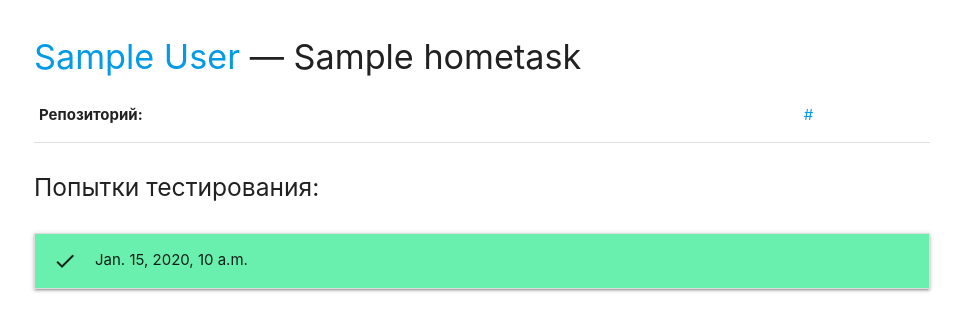
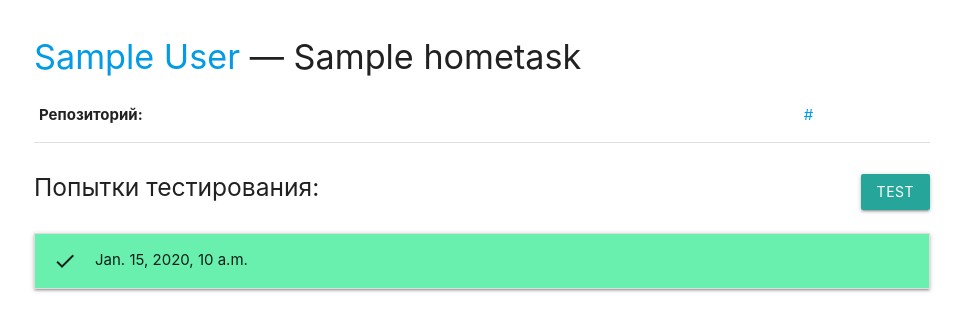
Before and after one commit to mangoozt/shp, a Django app: page /students/homework/00000000-0000-0000-0000-000000000001 in a window 1280 px wide. Shown: the top 331 px of the page, without its empty margins (158-1121 px from the left). Run offline with Django 3.2, Linux system fonts and the light colour scheme; tables that the repository leaves empty hold one stand-in row (values such as "Sample post"); some libraries are stand-ins or nearby versions.

Commit message:
Add test button

```diff
--- a/homework/admin.py
+++ b/homework/admin.py
@@ -14,7 +14,7 @@ class StudentAdmin(admin.ModelAdmin):
 
 
 class AttemptsAdmin(admin.ModelAdmin):
-    list_display = ('id', 'number', 'homework', 'datetime', 'finished', 'log', 'passed', 'score')
+    list_display = ('id', 'homework', 'datetime', 'finished', 'log', 'passed', 'score')
 
 
 class HomeworkAdmin(admin.ModelAdmin):
--- a/homework/models.py
+++ b/homework/models.py
@@ -62,7 +62,6 @@ def test_number(hw):
 
 class TestAttempt(models.Model):
     id = models.UUIDField(primary_key=True, default=uuid.uuid4, editable=False)
-    number = models.PositiveIntegerField()
     homework = models.ForeignKey(Homework, related_name='attempts', on_delete=models.deletion.SET_NULL, null=True)
     datetime = models.DateTimeField(auto_now_add=True)
     finished = models.DateTimeField(blank=True, null=True)
@@ -71,8 +70,6 @@ class TestAttempt(models.Model):
     score = models.IntegerField(blank=True, null=True)
 
     def save(self, *args, **kwargs):
-        number = test_number(self.homework)
-        self.key = number
         super(TestAttempt, self).save(*args, **kwargs)
 
     @property
--- a/homework/urls.py
+++ b/homework/urls.py
@@ -30,7 +30,7 @@ urlpatterns = [
     path('students', views.UserListView.as_view()),
     path('student/<uuid:student_id>', views.student_page, name='student_page'),
     path('homework/<uuid:homework_id>', views.homework_page, name='homework_page'),
-    path('homework/<uuid:homework_id>/test', views.add_to_shopping_list, name='add_to_shopping_list'),
+    path('homework/<uuid:homework_id>/test', views.new_test, name='new_test'),
     path('bulk_students_upload', views.bulk_students_upload),
     path('api-auth/', include('rest_framework.urls'))
 ]
--- a/homework/views.py
+++ b/homework/views.py
@@ -126,7 +126,7 @@ class UserListView(generics.ListAPIView):
     search_fields = ['name']
 
 
-def add_to_shopping_list(request, homework_id=None):
+def new_test(request, homework_id=None):
     hw = get_object_or_404(Homework, id=homework_id)
     if len(hw.attempts.filter(finished__isnull=True)) == 0:
         new_attempt = TestAttempt(homework=hw)
--- a/templates/homework_page.html
+++ b/templates/homework_page.html
@@ -13,19 +13,19 @@
             </tr>
         </table>
     </div>
-    <h5>Попытки тестирования:</h5>
+    <h5>Попытки тестирования: <a href="{% url 'new_test' homework_id=homework.id %}" class="waves-effect waves-light btn right">Test</a></h5>
     <div class="section">
         <ul class="collapsible">
             {% for test in homework.attempts.all %}
                 <li>
-                    <div class="collapsible-header{% if test.passed %} green accent-2{% else %} deep-orange accent-2{% endif %}">
+                    <div class="collapsible-header{% if test.passed %} green accent-2{% elif test.finished is None %} gray {% else %} deep-orange accent-2{% endif %}">
                         <i class="material-icons">
-                            {% if test.passed %}check{% else %}clear{% endif %}
-                        </i>{{ test.datetime }}
-                    </div>
+                            {% if test.passed %}check{% elif test.finished is None %} av_timer {% else %}clear{% endif %}
+                        </i>{% if test.finished is None %}Wait (from {{ test.datetime }}){% else %}{{ test.finished }}{% endif %}
+                    </div>{% if test.finished is not None %}
                     <div class="collapsible-body{% if test.passed %} green accent-1{% else %} deep-orange accent-1{% endif %}">
                         <pre>{{ test.nice_log }}</pre>
-                    </div>
+                    </div>{% endif %}
                 </li>
             {% endfor %}
         </ul>
```
Also changed, not shown: homework/tasks.py (+4 -4 lines), homework/migrations/0002_remove_testattempt_number.py (added).
